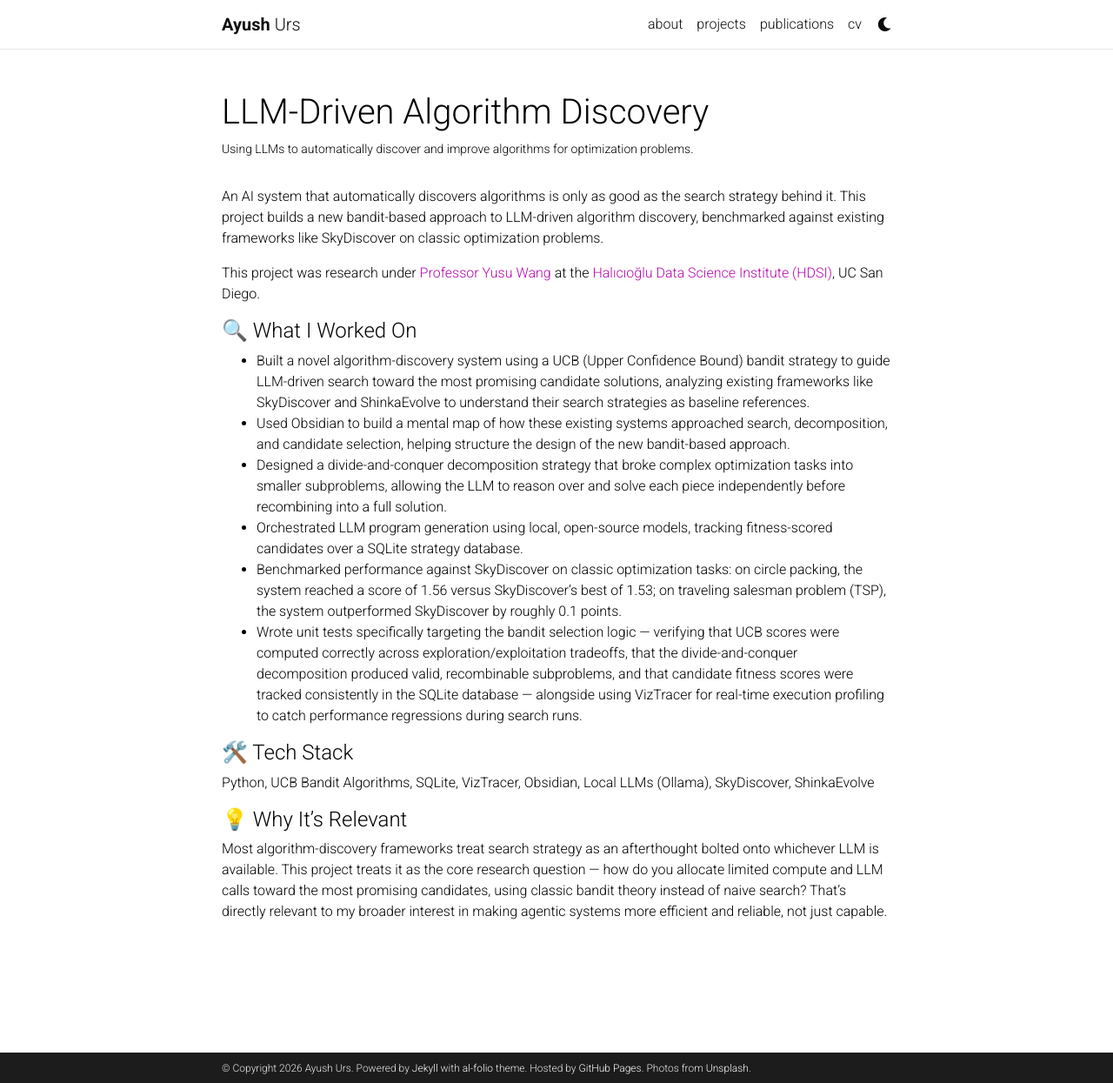
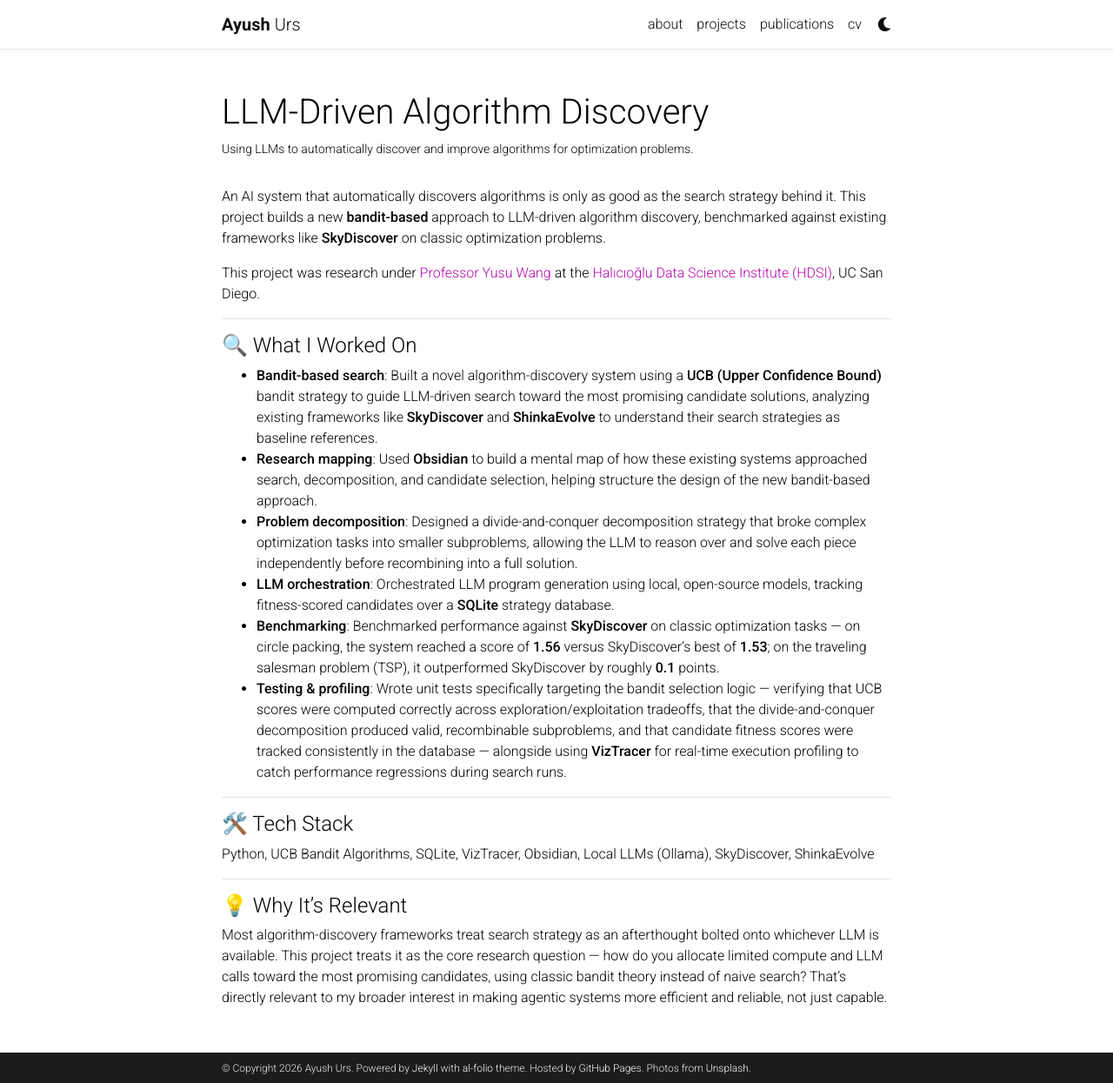
Before and after one commit to ayush11z/ayush11z.github.io, a Jekyll site: the page built from _projects/bandit-algorithm-discovery.md, in a window 1280 px wide and 1245 px high. Shown: the whole window at 87% size. Built offline with Jekyll 4.4.1, drawn with Linux system fonts in a browser that asks for light colours; comment, search, counter and statistics services are not loaded; a style sheet for code colours, icons or effects is not loaded.

Commit message:
Restyle algorithm discovery bullets with bold lead-ins and dividers
Match the reference layout: bold label + colon per bullet, bolded key
terms/metrics, and horizontal rules between sections.

Co-Authored-By: Claude Sonnet 5 <noreply@anthropic.com>

```diff
--- a/_projects/bandit-algorithm-discovery.md
+++ b/_projects/bandit-algorithm-discovery.md
@@ -7,23 +7,29 @@ importance: 3
 category: work
 ---
 
-An AI system that automatically discovers algorithms is only as good as the search strategy behind it. This project builds a new bandit-based approach to LLM-driven algorithm discovery, benchmarked against existing frameworks like SkyDiscover on classic optimization problems.
+An AI system that automatically discovers algorithms is only as good as the search strategy behind it. This project builds a new **bandit-based** approach to LLM-driven algorithm discovery, benchmarked against existing frameworks like **SkyDiscover** on classic optimization problems.
 
 This project was research under [Professor Yusu Wang](https://yusu.belkin-wang.org/) at the [Halıcıoğlu Data Science Institute (HDSI)](https://datascience.ucsd.edu/), UC San Diego.
 
+---
+
 #### 🔍 What I Worked On
 
-- Built a novel algorithm-discovery system using a UCB (Upper Confidence Bound) bandit strategy to guide LLM-driven search toward the most promising candidate solutions, analyzing existing frameworks like SkyDiscover and ShinkaEvolve to understand their search strategies as baseline references.
-- Used Obsidian to build a mental map of how these existing systems approached search, decomposition, and candidate selection, helping structure the design of the new bandit-based approach.
-- Designed a divide-and-conquer decomposition strategy that broke complex optimization tasks into smaller subproblems, allowing the LLM to reason over and solve each piece independently before recombining into a full solution.
-- Orchestrated LLM program generation using local, open-source models, tracking fitness-scored candidates over a SQLite strategy database.
-- Benchmarked performance against SkyDiscover on classic optimization tasks: on circle packing, the system reached a score of 1.56 versus SkyDiscover's best of 1.53; on traveling salesman problem (TSP), the system outperformed SkyDiscover by roughly 0.1 points.
-- Wrote unit tests specifically targeting the bandit selection logic — verifying that UCB scores were computed correctly across exploration/exploitation tradeoffs, that the divide-and-conquer decomposition produced valid, recombinable subproblems, and that candidate fitness scores were tracked consistently in the SQLite database — alongside using VizTracer for real-time execution profiling to catch performance regressions during search runs.
+- **Bandit-based search**: Built a novel algorithm-discovery system using a **UCB (Upper Confidence Bound)** bandit strategy to guide LLM-driven search toward the most promising candidate solutions, analyzing existing frameworks like **SkyDiscover** and **ShinkaEvolve** to understand their search strategies as baseline references.
+- **Research mapping**: Used **Obsidian** to build a mental map of how these existing systems approached search, decomposition, and candidate selection, helping structure the design of the new bandit-based approach.
+- **Problem decomposition**: Designed a divide-and-conquer decomposition strategy that broke complex optimization tasks into smaller subproblems, allowing the LLM to reason over and solve each piece independently before recombining into a full solution.
+- **LLM orchestration**: Orchestrated LLM program generation using local, open-source models, tracking fitness-scored candidates over a **SQLite** strategy database.
+- **Benchmarking**: Benchmarked performance against **SkyDiscover** on classic optimization tasks — on circle packing, the system reached a score of **1.56** versus SkyDiscover's best of **1.53**; on the traveling salesman problem (TSP), it outperformed SkyDiscover by roughly **0.1** points.
+- **Testing & profiling**: Wrote unit tests specifically targeting the bandit selection logic — verifying that UCB scores were computed correctly across exploration/exploitation tradeoffs, that the divide-and-conquer decomposition produced valid, recombinable subproblems, and that candidate fitness scores were tracked consistently in the database — alongside using **VizTracer** for real-time execution profiling to catch performance regressions during search runs.
+
+---
 
 #### 🛠️ Tech Stack
 
 Python, UCB Bandit Algorithms, SQLite, VizTracer, Obsidian, Local LLMs (Ollama), SkyDiscover, ShinkaEvolve
 
+---
+
 #### 💡 Why It's Relevant
 
 Most algorithm-discovery frameworks treat search strategy as an afterthought bolted onto whichever LLM is available. This project treats it as the core research question — how do you allocate limited compute and LLM calls toward the most promising candidates, using classic bandit theory instead of naive search? That's directly relevant to my broader interest in making agentic systems more efficient and reliable, not just capable.
```
